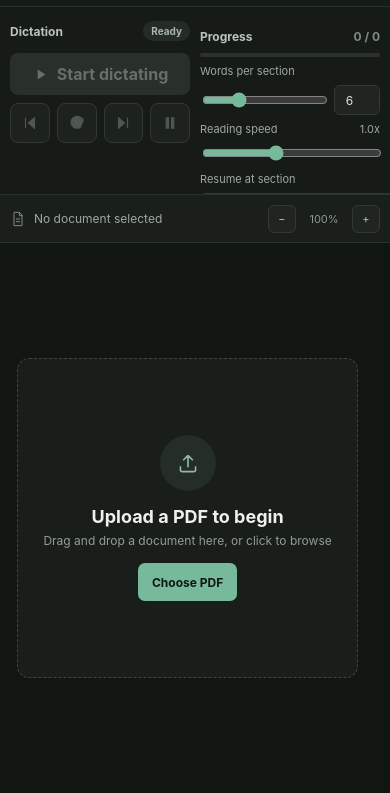
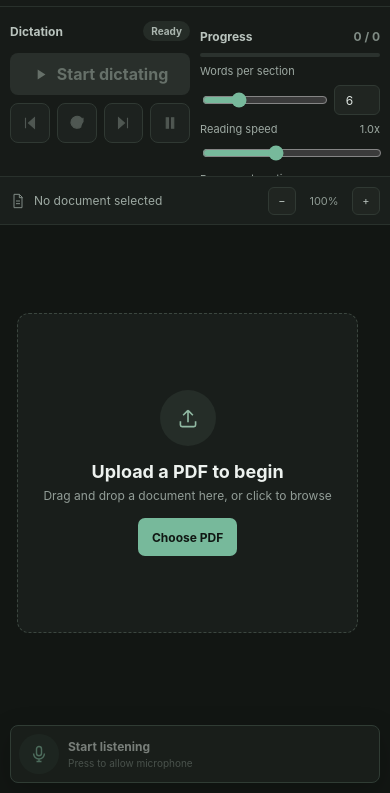
Before and after one commit to farhaan-arshad/dictator, a website built with Vite: page index.html in a window 390 px wide. Shown: the part 51-844 px from the top of the page. Built offline with nearby package versions, Linux system fonts and the light colour scheme.

Commit message:
Fix mobile voice controls and layout
Co-authored-by: Copilot <223556219+Copilot@users.noreply.github.com>

```diff
--- a/src/main.js
+++ b/src/main.js
@@ -376,7 +376,7 @@ function setupVoiceRecognition() {
     el.voiceHint.textContent = 'Press to allow microphone';
   }
   recognition = new SpeechRecognition();
-  recognition.continuous = true;
+  recognition.continuous = !(/Android|iPhone|iPad|iPod/i.test(navigator.userAgent));
   recognition.interimResults = true;
   recognition.lang = 'en-US';
   recognition.maxAlternatives = 3;
@@ -461,12 +461,16 @@ async function requestMicrophonePermission() {
 function startListening() {
   if (!recognition) return;
   if (listening) return;
-  requestMicrophonePermission().then(granted => {
-    if (!granted) return;
-    listening = true;
+  listening = true;
+  updateListeningUi();
+  try {
+    recognition.start();
+  } catch (error) {
+    listening = false;
     updateListeningUi();
-    try { recognition.start(); } catch {}
-  });
+    toast('Voice recognition could not start');
+  }
+  requestMicrophonePermission();
 }
 
 function toggleListening() {
--- a/src/styles.css
+++ b/src/styles.css
@@ -307,18 +307,32 @@ kbd { min-width: 28px; height: 24px; padding: 0 6px; border: 1px solid #3c473f;
   .topbar { height: 58px; padding: 0 12px; }
   .brand { font-size: 17px; }
   .upload-button { width: 38px; padding: 0; justify-content: center; font-size: 0; }
-  .workspace { height: calc(100vh - 58px); grid-template-columns: 1fr; grid-template-rows: 188px minmax(0,1fr); }
-  .sidebar { border-right: 0; border-bottom: 1px solid #29312c; display: grid; grid-template-columns: minmax(0,1fr) minmax(0,1fr); gap: 8px 10px; align-content: start; overflow-y: auto; }
+  .workspace { height: calc(100vh - 58px); grid-template-columns: 1fr; grid-template-rows: 170px minmax(0,1fr); }
+  .sidebar { border-right: 0; border-bottom: 1px solid #29312c; display: grid; grid-template-columns: minmax(0,1fr) minmax(0,1fr); gap: 8px 10px; align-content: start; overflow-y: hidden; }
   .control-section { padding: 0; }
   .progress-section { padding: 8px 0 0; border: 0; }
   .word-control, .speed-control, .resume-control { margin-top: 7px; }
   .voice-settings { padding-top: 4px; }
-  .voice-section { padding-top: 4px; }
-  .voice-button { min-height: 50px; }
+  .voice-section {
+    position: fixed;
+    left: 10px;
+    right: 10px;
+    bottom: calc(10px + env(safe-area-inset-bottom));
+    z-index: 25;
+    padding: 0;
+  }
+  .voice-section .section-heading { display: none; }
+  .voice-button {
+    margin: 0;
+    min-height: 58px;
+    border-color: #4e6257;
+    background: #202722;
+    box-shadow: 0 8px 28px rgba(0,0,0,.38);
+  }
   .transport { grid-template-columns: repeat(4, minmax(38px,1fr)); }
   .primary-button { height: 42px; }
   .document-area { grid-row: 2; }
   .document-toolbar { padding: 0 10px; }
   .document-name span { max-width: 150px; }
-  .viewer { padding: 10px; }
+  .viewer { padding: 10px 10px 82px; }
 }
```
